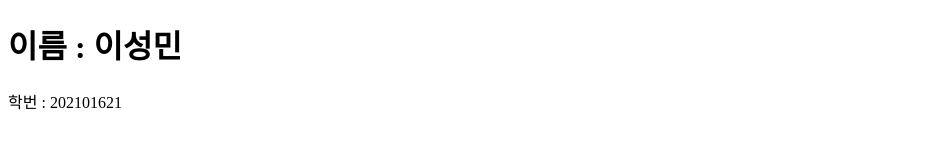
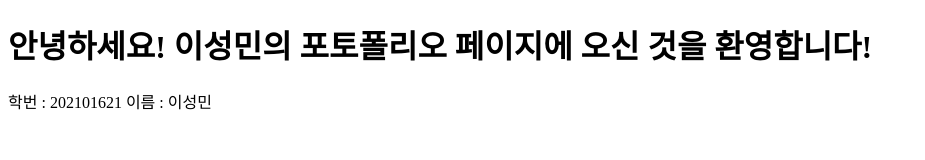
Before and after one commit to smiinii/smini.com, a plain HTML site: page smini.com/index.html in a window 1280 px wide. Shown: the whole page, without its empty margins (0-925 px from the left). Drawn offline with Linux system fonts and the light colour scheme.

Commit message:
Update index.html

```diff
--- a/smini.com/index.html
+++ b/smini.com/index.html
@@ -1,12 +1,13 @@
 <!DOCTYPE html>
 <html>
   <head>
-    <title>Hello! welcom to my web page!!</title>
+    <title>안녕하세요! 이성민의 포토폴리오 페이지입니다.</title>
   </head>
   <body>
-    <h1>이름 : 이성민</h1>
+    <h1>안녕하세요! 이성민의 포토폴리오 페이지에 오신 것을 환영합니다!</h1>
     <p>
       학번 : 202101621
+      이름 : 이성민
     </p>
   </body>
 </html>
```
